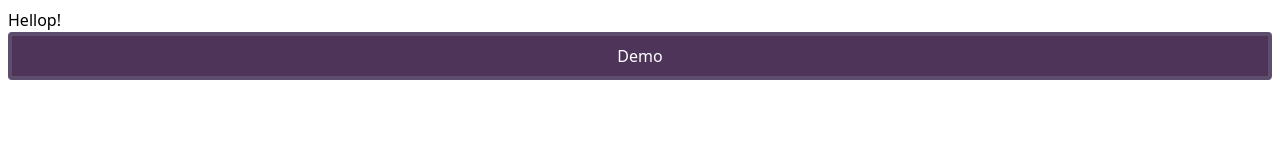
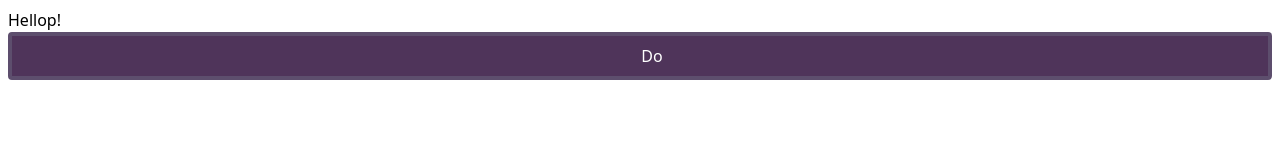
Before and after one commit to TomBebb/rick-morty-100-years, a Vue app: page / in a window 1280 px wide. Shown: the top 160 px of the page. Built offline with nearby package versions, Linux system fonts and the light colour scheme; some icons are missing.

Commit message:
Support button icon

```diff
--- a/src/App.vue
+++ b/src/App.vue
@@ -6,6 +6,6 @@ import type { ColorKind } from './models'
 <template>
   <div class="p-2 flex flex-col h-screen w-full b">
     <div>Hellop!</div>
-    <MyButton color="primary" align="center">Demo</MyButton>
+    <MyButton color="primary" align="center" icon="mdi:tick">Do</MyButton>
   </div>
 </template>
--- a/src/components/MyButton.vue
+++ b/src/components/MyButton.vue
@@ -1,6 +1,6 @@
 <script setup lang="ts">
 import type { ColorKind, TextAlign } from '../models'
-
+import { Icon } from '@iconify/vue'
 const {
   icon,
   color = 'primary',
@@ -12,10 +12,13 @@ const emit = defineSlots<{ click: [MouseEvent] }>()
 </script>
 <template>
   <button
-    :class="`bg-${color} border-${color}-border text-${align ?? 'left'}`"
-    class="px-3 py-2 rounded text-white border-[0.3em] hover:border-4 transition"
+    :class="`bg-${color} border-${color}-border`"
+    class="flex flex-row gap-2 items-center px-3 py-2 rounded text-white border-[0.3em] hover:border-4 transition"
     v-bind="props"
   >
-    <slot />
+    <Icon v-if="icon" icon="mdi:home" />
+    <div class="flex-1" :class="`text-${align ?? 'left'}`">
+      <slot />
+    </div>
   </button>
 </template>
```
